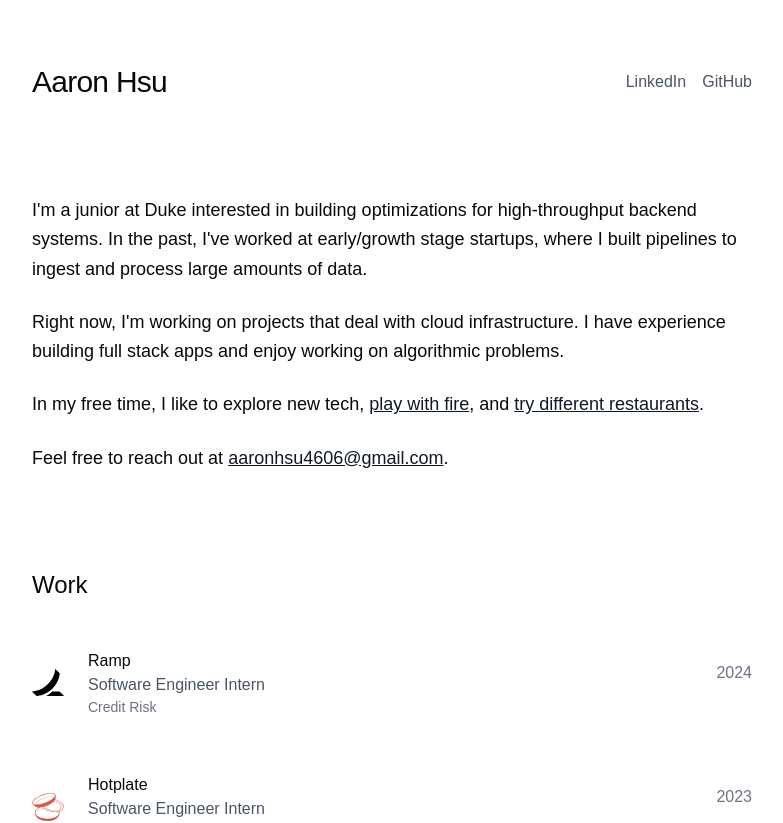
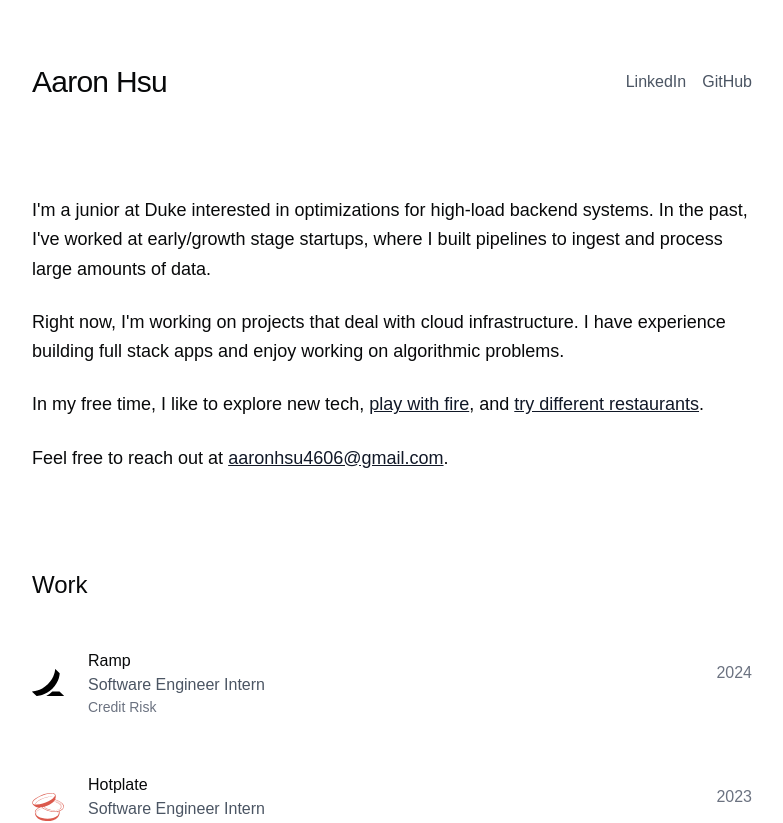
Before and after one commit to pvure/pvure.github.io, a Next.js app: page / in a window 1280 px wide. Shown: the top 823 px of the page, without its empty margins (248-1031 px from the left). Built offline with nearby package versions, Linux system fonts and the light colour scheme.

Commit message:
about update

```diff
--- a/components/about.tsx
+++ b/components/about.tsx
@@ -2,10 +2,10 @@ export function About() {
   return (
     <section className="space-y-6 text-lg leading-relaxed">
       <p>
-        I&apos;m a junior at Duke interested in building optimizations for
-        high-throughput backend systems. In the past, I&apos;ve worked at
-        early/growth stage startups, where I built pipelines to ingest and
-        process large amounts of data.
+        I&apos;m a junior at Duke interested in optimizations for high-load
+        backend systems. In the past, I&apos;ve worked at early/growth stage
+        startups, where I built pipelines to ingest and process large amounts of
+        data.
       </p>
       <p>
         Right now, I&apos;m working on projects that deal with cloud
```
